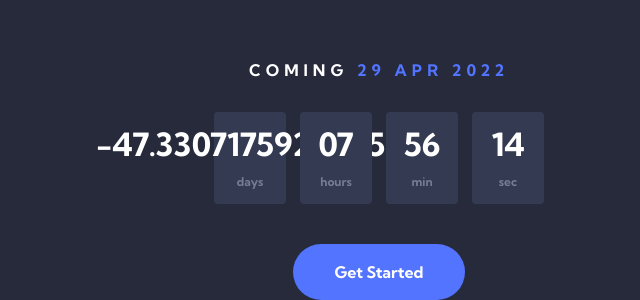
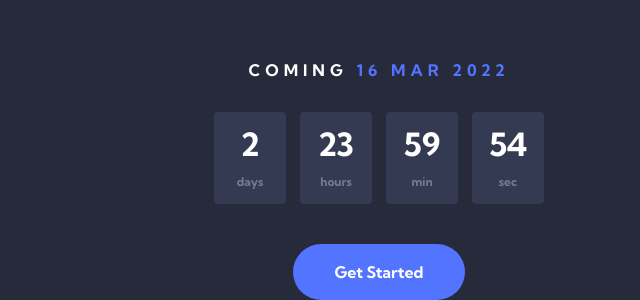
Before and after one commit to kowall1013/Officelite-coming-soon-site, a React (Create React App) app: page / in a window 1280 px wide. Shown: the part 3335-3635 px from the top of the page, without its empty margins (261-901 px from the left). Built offline with nearby package versions, Linux system fonts and the light colour scheme.

Commit message:
footer secion

```diff
--- /dev/null
+++ b/src/components/coundownTimer/CountdownTimer.tsx
@@ -0,0 +1,51 @@
+import styled from "styled-components"
+import { COLORS } from "../../constant";
+import { useCountdown } from "../../hooks/useCountdown";
+import { useTargetDate } from "../../hooks/useTagetDate";
+import ShowCounter from "./ShowCounter";
+
+const Wrapper = styled.div`
+  margin-bottom: 40px;
+`;
+
+const TimerHeader = styled.p`
+  font-size: 1.6rem;
+  font-weight: 700;
+  line-height: 4.8rem;
+  letter-spacing: 5px;
+  color: ${COLORS.white};
+  text-transform: uppercase;
+  margin-bottom: 18px;
+  text-align: center;
+
+  span {
+    color: ${COLORS.primaryBlue};
+  }
+`;
+
+type CountdownTimerProps = {
+  targetDate: number;
+}
+
+function CountdownTimer({ targetDate }: CountdownTimerProps): JSX.Element {
+  const [days, hours, minutes, seconds] = useCountdown(targetDate)
+  const [day, month, year] = useTargetDate(targetDate)
+
+  return (
+    <Wrapper>
+      <TimerHeader>coming <span>{day} {month} {year}</span></TimerHeader>
+      {(days + hours + minutes + seconds) <= 0 ? (
+        <p>Fising</p>
+      ) : (
+        <ShowCounter
+          days={days}
+          hours={hours}
+          minutes={minutes}
+          seconds={seconds}
+        />
+      )}
+    </Wrapper>
+  )
+}
+
+export default CountdownTimer
--- /dev/null
+++ b/src/components/coundownTimer/ShowCounter.tsx
@@ -0,0 +1,64 @@
+import styled from "styled-components";
+import { COLORS } from "../../constant";
+
+const List = styled.ul`
+  display: flex;
+  gap: 14px;
+`;
+
+const ListItem = styled.li`
+  display: flex;
+  flex-direction: column;
+  align-items: center;
+  justify-content: center;
+  background-color: ${COLORS.primaryDark};
+  width: 72px;
+  height: 92px;
+  border-radius: 4px;
+
+  span:nth-child(1) {
+    font-weight: 700;
+    font-size: 3.2rem;
+    line-height: 4.8rem;
+    color: ${COLORS.white};
+  }
+
+  span:nth-child(2) {
+    font-weight: 700;
+    font-size: 1.2rem;
+    line-height: 2.8rem;
+    color: ${COLORS.gray};
+  }
+`;
+
+type ShowCounterProps = {
+  days: number;
+  hours: number;
+  minutes: number;
+  seconds: number;
+}
+
+function ShowCounter({ days, hours, minutes, seconds }: ShowCounterProps): JSX.Element {
+  return (
+    <List>
+      <ListItem>
+        <span>{days}</span>
+        <span>days</span>
+      </ListItem>
+      <ListItem>
+        <span>{hours}</span>
+        <span>hours</span>
+      </ListItem>
+      <ListItem>
+        <span>{minutes}</span>
+        <span>min</span>
+      </ListItem>
+      <ListItem>
+        <span>{seconds}</span>
+        <span>sec</span>
+      </ListItem>
+    </List>
+  )
+}
+
+export default ShowCounter
--- a/src/components/coundownTimer/index.tsx
+++ /dev/null
@@ -1,121 +0,0 @@
-import { useEffect, useState } from "react";
-import styled from "styled-components"
-import { COLORS } from "../../constant";
-import { months } from './utils';
-
-const Wrapper = styled.div`
-  margin-bottom: 40px;
-`;
-
-const TimerHeader = styled.p`
-  font-size: 1.6rem;
-  font-weight: 700;
-  line-height: 4.8rem;
-  letter-spacing: 5px;
-  color: ${COLORS.white};
-  text-transform: uppercase;
-  margin-bottom: 18px;
-  text-align: center;
-
-  span {
-    color: ${COLORS.primaryBlue};
-  }
-`;
-
-const List = styled.ul`
-  display: flex;
-  gap: 14px;
-`;
-
-const ListItem = styled.li`
-  display: flex;
-  flex-direction: column;
-  align-items: center;
-  justify-content: center;
-  background-color: ${COLORS.primaryDark};
-  width: 72px;
-  height: 92px;
-  border-radius: 4px;
-
-  span:nth-child(1) {
-    font-weight: 700;
-    font-size: 3.2rem;
-    line-height: 4.8rem;
-    color: ${COLORS.white};
-  }
-
-  span:nth-child(2) {
-    font-weight: 700;
-    font-size: 1.2rem;
-    line-height: 2.8rem;
-    color: ${COLORS.gray};
-  }
-`;
-
-
-function CountDownTimer(): JSX.Element {
-  const [year, setYear] = useState<number>();
-  const [month, setMonth] = useState<string>('');
-  const [day, setDay] = useState<number>();
-  const [upcomeDate, setUpComeDate] = useState<Date>()
-  const [currDate, setCurrDate] = useState<Date>()
-
-  const DateDiff = {
-    inDays: (d1: Date, d2: Date) => {
-      const t2 = d2?.getTime();
-      const t1 = d1?.getTime()
-
-      console.log('t2', t2)
-      console.log('t1', t1)
-
-      return ((t2 - t1) / (24 * 3600 * 1000))
-    }
-  }
-
-  useEffect(() => {
-
-    let upcomingDate = new Date();
-    let currentDate = new Date();
-
-    upcomingDate.setDate(upcomingDate.getDate() + 47);
-    upcomingDate.setHours(
-      upcomingDate.getHours() + 7,
-      upcomingDate.getMinutes() + 56,
-      upcomingDate.getSeconds() + 14
-    );
-
-    setYear(upcomingDate.getFullYear())
-    setMonth(months[upcomingDate.getMonth()])
-    setDay(upcomingDate.getDate())
-
-    setUpComeDate(upcomingDate);
-    setCurrDate(currentDate);
-
-  }, [])
-
-  return (
-    <Wrapper>
-      <TimerHeader>coming <span>{day} {month} {year}</span></TimerHeader>
-      <List>
-        <ListItem>
-          <span>{DateDiff.inDays(upcomeDate as Date, currDate as Date)}</span>
-          <span>days</span>
-        </ListItem>
-        <ListItem>
-          <span>07</span>
-          <span>hours</span>
-        </ListItem>
-        <ListItem>
-          <span>56</span>
-          <span>min</span>
-        </ListItem>
-        <ListItem>
-          <span>14</span>
-          <span>sec</span>
-        </ListItem>
-      </List>
-    </Wrapper>
-  )
-}
-
-export default CountDownTimer
--- a/src/components/sections/FooterSection.tsx
+++ b/src/components/sections/FooterSection.tsx
@@ -1,7 +1,7 @@
 import styled from "styled-components"
 import { COLORS } from "../../constant";
 import Button from "../controls/Button";
-import CountDownTimer from "../coundownTimer";
+import CountDownTimer from "../coundownTimer/CountdownTimer";
 
 const Footer = styled.footer`
   background-color: ${COLORS.secondaryDark};
@@ -15,9 +15,14 @@ const Footer = styled.footer`
 `;
 
 function FooterSection(): JSX.Element {
+  const THREE_DAYS_IN_MS = 3 * 24 * 60 * 60 * 1000;
+  const NOW_IN_MS = new Date().getTime();
+
+  const dateTimeAfterThreeDays = NOW_IN_MS + THREE_DAYS_IN_MS;
+
   return (
     <Footer>
-      <CountDownTimer />
+      <CountDownTimer targetDate={dateTimeAfterThreeDays} />
       <Button>Get Started</Button>
     </Footer>
   )
```
Also changed, not shown: src/components/sections/HeaderSection.tsx (line endings or trailing spaces).
